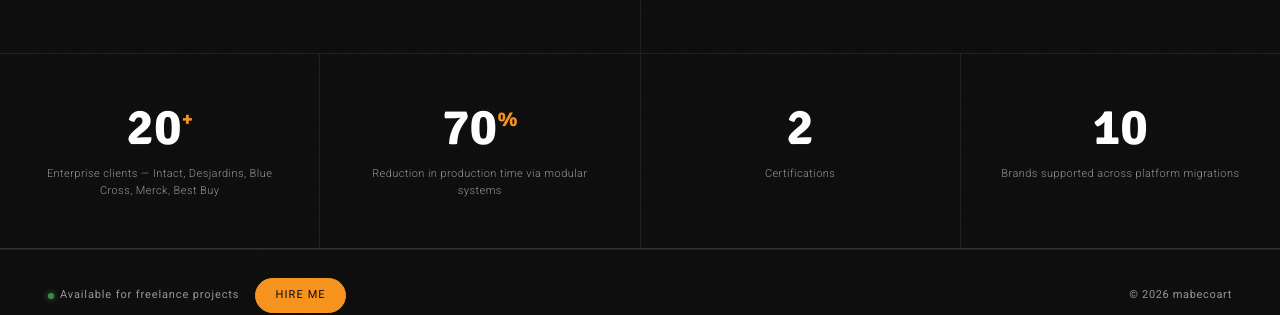
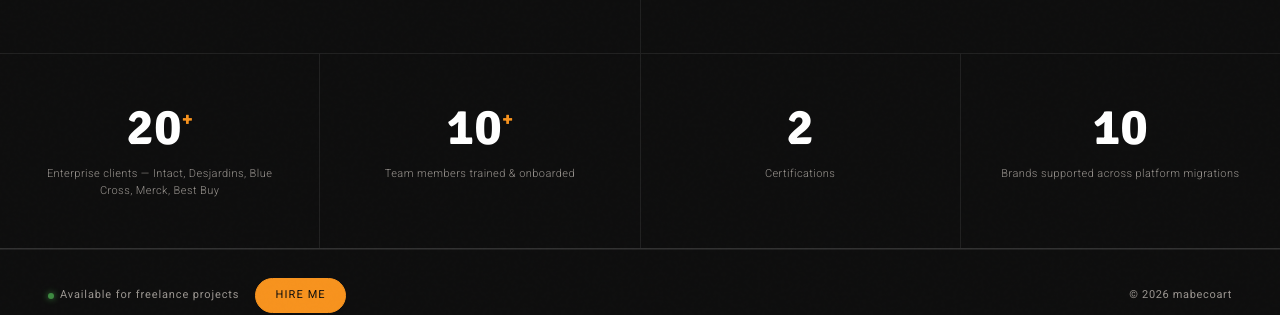
Before and after one commit to mabecoart/github.io, a Jekyll site: the page built from index.html, in a window 1280 px wide and 900 px high, scrolled down 781 px. Shown: the part 559-874 px from the top of the window. Built offline with Jekyll 4.4.1, drawn with Linux system fonts in a browser that asks for light colours.

Commit message:
Revise proof cards in index.html
Updated proof cards with new statistics and removed old data.

```diff
--- a/index.html
+++ b/index.html
@@ -66,7 +66,7 @@ description: Digital Marketing Developer with 8+ years helping brands build scal
 
 <section class="proof-strip">
   <div class="proof-card"><span class="proof-number">20<sup>+</sup></span><p class="proof-label">Enterprise clients — Intact, Desjardins, Blue Cross, Merck, Best Buy</p></div>
-  <div class="proof-card"><span class="proof-number">70<sup>%</sup></span><p class="proof-label">Reduction in production time via modular systems</p></div>
+  <div class="proof-card"><span class="proof-number">10<sup>+</sup></span><p class="proof-label">Team members trained & onboarded</p></div>
   <div class="proof-card"><span class="proof-number">2</span><p class="proof-label">Certifications</p></div>
   <div class="proof-card"><span class="proof-number">10</span><p class="proof-label">Brands supported across platform migrations</p></div>
 </section>
```
